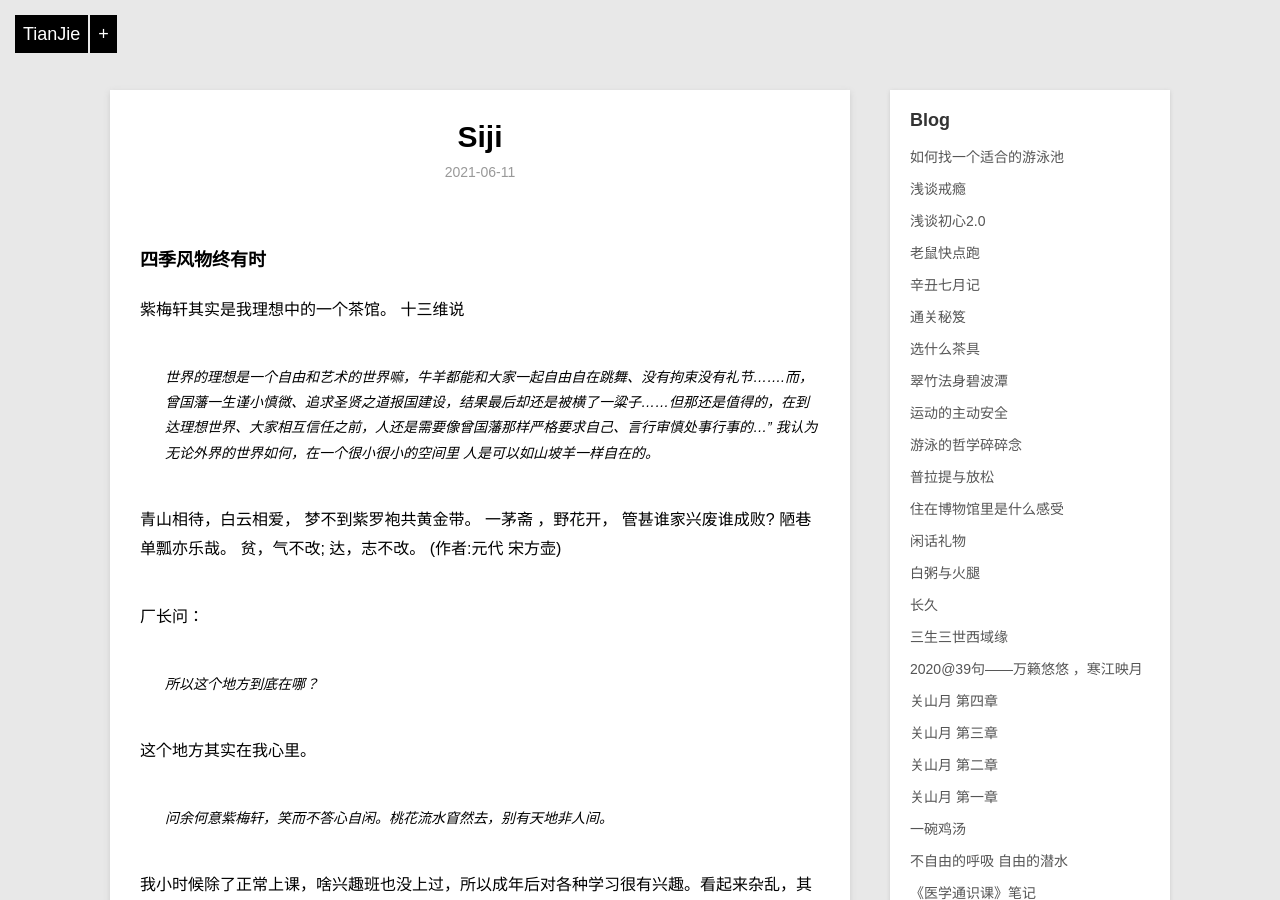
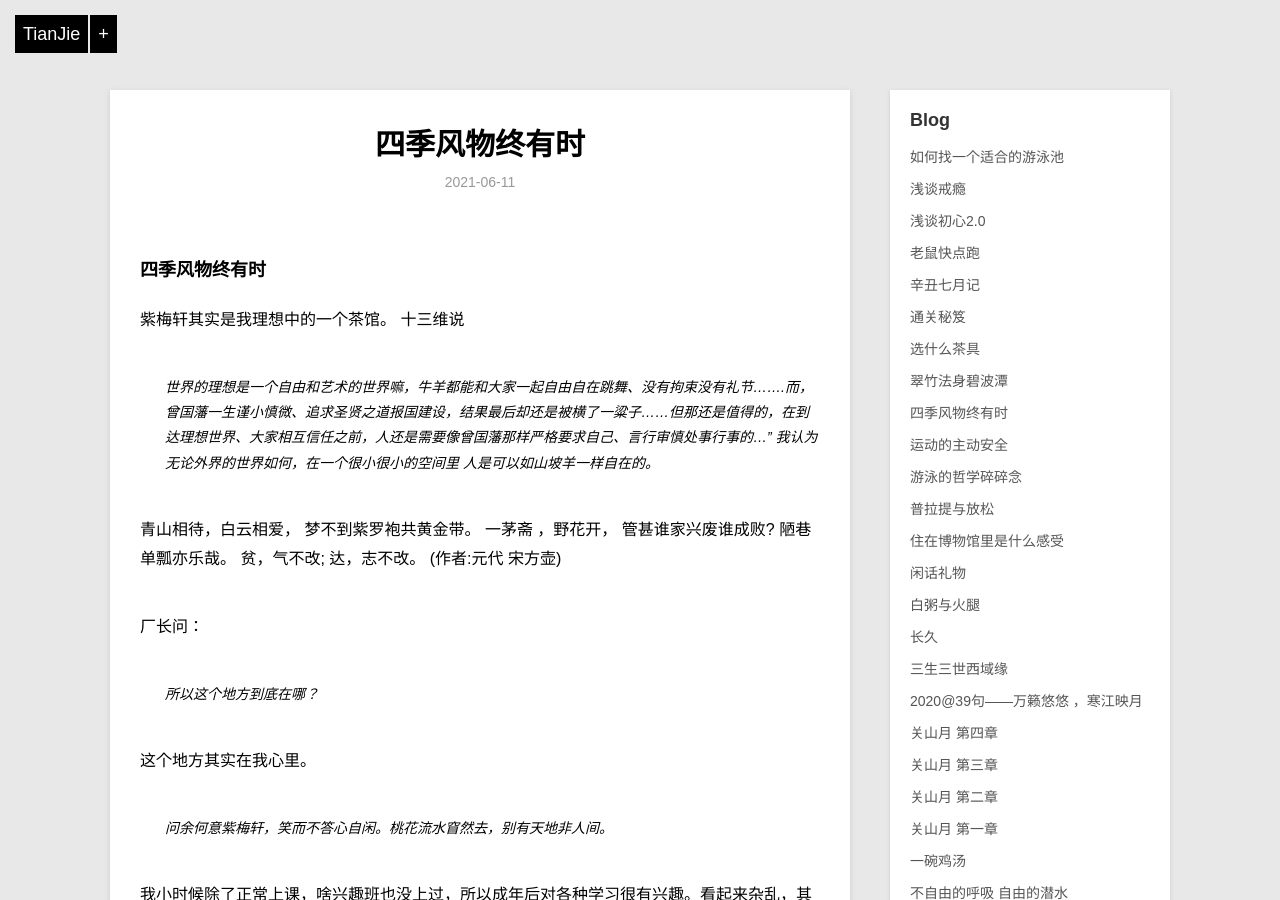
Before and after one commit to violettianjie/violettianjie.github.io, a Jekyll site: the page built from _posts/blog/2021-06-11-siji.md, in a window 1280 px wide and 900 px high. Built offline with Jekyll 4.4.1, drawn with Linux system fonts in a browser that asks for light colours; our own code applies the rules of GitHub Pages for plain Markdown files.

Commit message:
Update 2021-06-11-siji.md

```diff
--- a/_posts/blog/2021-06-11-siji.md
+++ b/_posts/blog/2021-06-11-siji.md
@@ -1,3 +1,9 @@
+---
+layout: post
+title: " 四季风物终有时 "
+description: "日记"
+category: blog
+---
 
 ### 四季风物终有时
 
```
